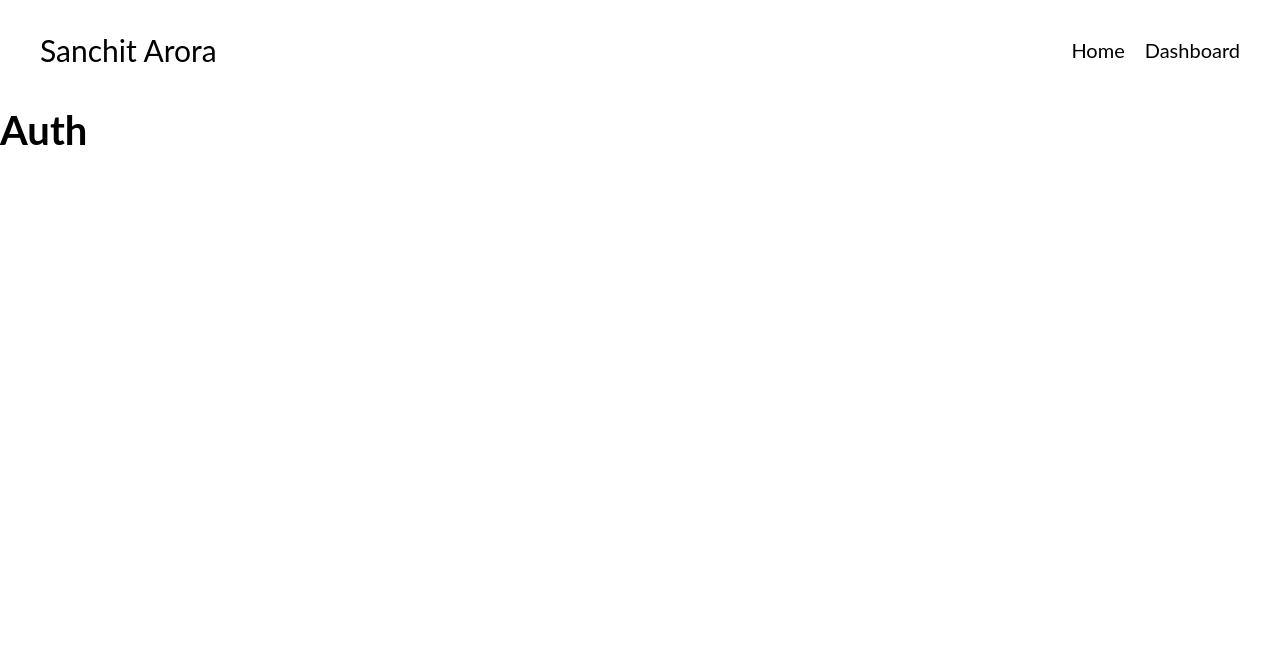
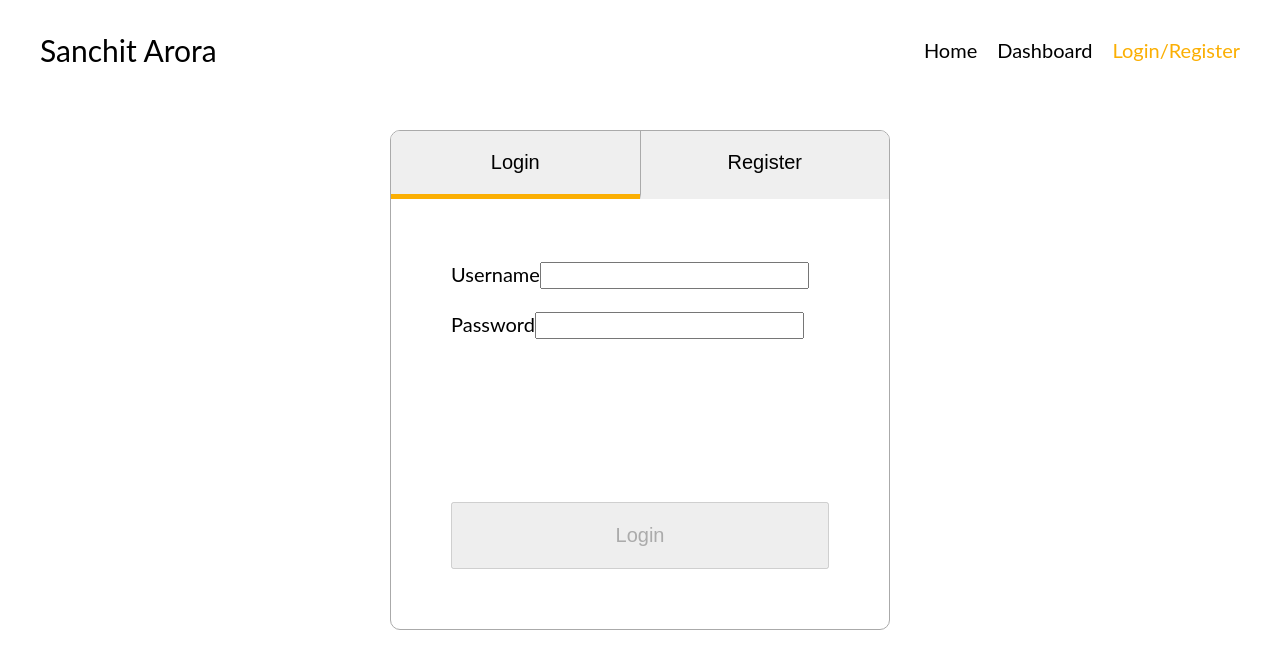
Before and after one commit to tichnas/SALT-assignment-client, a React (Create React App) app: page /auth in a window 1280 px wide. Shown: the top 668 px of the page. Built offline with nearby package versions, Linux system fonts and the light colour scheme.

Commit message:
Login/Register/Logout functionality with Auth page

```diff
--- a/src/App.css
+++ b/src/App.css
@@ -31,6 +31,11 @@ body {
 
 h2 {
   font-size: 5rem; }
+
+input,
+button {
+  font-size: inherit;
+  font-weight: inherit; }
 
 .ml-s {
   margin-left: 1rem !important; }
@@ -224,3 +229,53 @@ nav {
     .nav__checkbox:checked ~ .nav__toggle::after {
       top: 0;
       transform: rotate(-135deg); }
+
+.auth-container {
+  display: flex;
+  align-items: center;
+  justify-content: center;
+  min-height: 70vh; }
+
+.auth {
+  margin: 2rem;
+  border: 1px solid #aaa;
+  border-radius: 1rem;
+  width: 50rem;
+  height: 50rem;
+  overflow: hidden;
+  display: flex;
+  flex-direction: column; }
+  .auth__tabs {
+    display: flex; }
+  .auth__tab {
+    flex: 1;
+    border: none;
+    padding: 2rem;
+    font-size: 2rem;
+    border-bottom: 0.5rem solid transparent; }
+    .auth__tab--active {
+      border-bottom-color: #fbaf03; }
+    .auth__tab:not(:first-child) {
+      border-left: 1px solid #aaa; }
+  .auth__form {
+    padding: 6rem;
+    padding-bottom: 0;
+    flex: 1;
+    display: flex;
+    flex-direction: column; }
+    @media only screen and (max-width: 25em) {
+      .auth__form {
+        padding: 3rem;
+        padding-bottom: 0; } }
+  .auth__field {
+    display: block;
+    margin-bottom: 2rem; }
+    .auth__field--submit {
+      margin-top: auto;
+      padding: 2rem; }
+    .auth__field input {
+      max-width: 100%; }
+  .auth__error {
+    color: #dc3545;
+    text-align: center;
+    margin-bottom: 1rem; }
--- a/src/api/auth.js
+++ b/src/api/auth.js
@@ -50,7 +50,7 @@ const authAPI = {
   },
 
   logout() {
-    localStorage.removeItem('tichnas-employee-token');
+    localStorage.removeItem('tichnas-token');
     delete axios.defaults.headers.common['x-auth-token'];
   },
 };
--- /dev/null
+++ b/src/components/Auth/_auth.scss
@@ -0,0 +1,70 @@
+.auth-container {
+  display: flex;
+  align-items: center;
+  justify-content: center;
+  min-height: 70vh;
+}
+
+.auth {
+  margin: 2rem;
+  border: 1px solid $color-grey-1;
+  border-radius: 1rem;
+  width: 50rem;
+  height: 50rem;
+  overflow: hidden;
+  display: flex;
+  flex-direction: column;
+
+  &__tabs {
+    display: flex;
+  }
+
+  &__tab {
+    flex: 1;
+    border: none;
+    padding: 2rem;
+    font-size: 2rem;
+    border-bottom: 0.5rem solid transparent;
+
+    &--active {
+      border-bottom-color: $color-primary;
+    }
+
+    &:not(:first-child) {
+      border-left: 1px solid $color-grey-1;
+    }
+  }
+
+  &__form {
+    padding: 6rem;
+    padding-bottom: 0;
+    flex: 1;
+    display: flex;
+    flex-direction: column;
+
+    @media only screen and (max-width: 25em) {
+      padding: 3rem;
+      padding-bottom: 0;
+    }
+  }
+
+  &__field {
+    display: block;
+    margin-bottom: 2rem;
+
+    &--submit {
+      margin-top: auto;
+      padding: 2rem;
+    }
+
+    input {
+      max-width: 100%;
+    }
+  }
+
+  &__error {
+    color: $color-error;
+    text-align: center;
+    margin-bottom: 1rem;
+  }
+}
--- a/src/components/Auth/index.js
+++ b/src/components/Auth/index.js
@@ -1,7 +1,97 @@
+import { useEffect, useState } from 'react';
+import { useNavigate } from 'react-router-dom';
+
+import authAPI from '../../api/auth';
+
 function Auth() {
+  const navigate = useNavigate();
+
+  const [kind, setKind] = useState('login');
+  const [loading, setLoading] = useState(false);
+  const [data, setData] = useState({ username: '', password: '' });
+  const [error, setError] = useState('');
+
+  useEffect(() => {
+    if (authAPI.isLoggedIn()) navigate('/');
+  }, [navigate]);
+
+  const handleChange = e => {
+    setData({ ...data, [e.target.name]: e.target.value });
+  };
+
+  const handleSubmit = async e => {
+    e.preventDefault();
+
+    setError('');
+    setLoading(true);
+
+    try {
+      if (kind === 'login') await authAPI.login(data.username, data.password);
+      else await authAPI.register(data.username, data.password);
+
+      navigate('/');
+    } catch (err) {
+      console.error(err);
+      setError(err.errors[0].msg);
+      setLoading(false);
+    }
+  };
+
+  const disabled = !data.username || !data.password || loading;
+
   return (
-    <main>
-      <h1>Auth</h1>
+    <main className='auth-container'>
+      <div className='auth'>
+        <div className='auth__tabs'>
+          <button
+            className={
+              'auth__tab' + (kind === 'login' ? ' auth__tab--active' : '')
+            }
+            onClick={() => setKind('login')}
+          >
+            Login
+          </button>
+          <button
+            className={
+              'auth__tab' + (kind === 'register' ? ' auth__tab--active' : '')
+            }
+            onClick={() => setKind('register')}
+          >
+            Register
+          </button>
+        </div>
+
+        <form className='auth__form' onSubmit={handleSubmit}>
+          <label className='auth__field'>
+            Username
+            <input
+              type='text'
+              name='username'
+              value={data.username}
+              onChange={handleChange}
+            />
+          </label>
+
+          <label className='auth__field'>
+            Password
+            <input
+              type='password'
+              name='password'
+              value={data.password}
+              onChange={handleChange}
+            />
+          </label>
+
+          <input
+            type='submit'
+            className='auth__field auth__field--submit'
+            value={kind === 'login' ? 'Login' : 'Register'}
+            disabled={disabled}
+          />
+        </form>
+
+        <p className='auth__error'>{error}&nbsp;</p>
+      </div>
     </main>
   );
 }
--- a/src/components/Navbar/index.js
+++ b/src/components/Navbar/index.js
@@ -1,11 +1,14 @@
 import { useEffect, useState } from 'react';
 import { Outlet, useLocation, Link } from 'react-router-dom';
+
+import authAPI from '../../api/auth';
 
 import { PAGES } from './constants';
 
 function Navbar() {
   const location = useLocation();
   const [navFixed, setNavFixed] = useState(false);
+  const [loggedIn, setLoggedIn] = useState(false);
 
   const isActive = link =>
     link === location.pathname || link + '/' === location.pathname;
@@ -20,6 +23,15 @@ function Navbar() {
 
     return () => window.removeEventListener('scroll', handleScroll);
   }, []);
+
+  useEffect(() => {
+    setLoggedIn(authAPI.isLoggedIn());
+  }, [location.pathname]);
+
+  const logout = () => {
+    authAPI.logout();
+    window.location.reload();
+  };
 
   return (
     <>
@@ -43,6 +55,18 @@ function Navbar() {
                 </Link>
               </li>
             ))}
+
+            <li>
+              <Link
+                to={loggedIn ? '#' : '/auth'}
+                onClick={loggedIn ? logout : undefined}
+                className={
+                  'nav__link' + (isActive('/auth') ? ' nav__link--active' : '')
+                }
+              >
+                {loggedIn ? 'Logout' : 'Login/Register'}
+              </Link>
+            </li>
           </ul>
         </div>
       </nav>
--- a/src/sass/abstracts/_variables.scss
+++ b/src/sass/abstracts/_variables.scss
@@ -2,3 +2,7 @@ $color-primary: #fbaf03;
 
 $color-white: #fff;
 $color-black: #000;
+
+$color-error: #dc3545;
+
+$color-grey-1: #aaa;
--- a/src/sass/base/_typography.scss
+++ b/src/sass/base/_typography.scss
@@ -9,3 +9,9 @@ body {
 h2 {
   font-size: 5rem;
 }
+
+input,
+button {
+  font-size: inherit;
+  font-weight: inherit;
+}
--- a/src/sass/main.scss
+++ b/src/sass/main.scss
@@ -11,3 +11,4 @@
 @import '../components/Typer/typer';
 @import '../components/Card/card';
 @import '../components/Navbar/navbar';
+@import '../components/Auth/auth';
```
